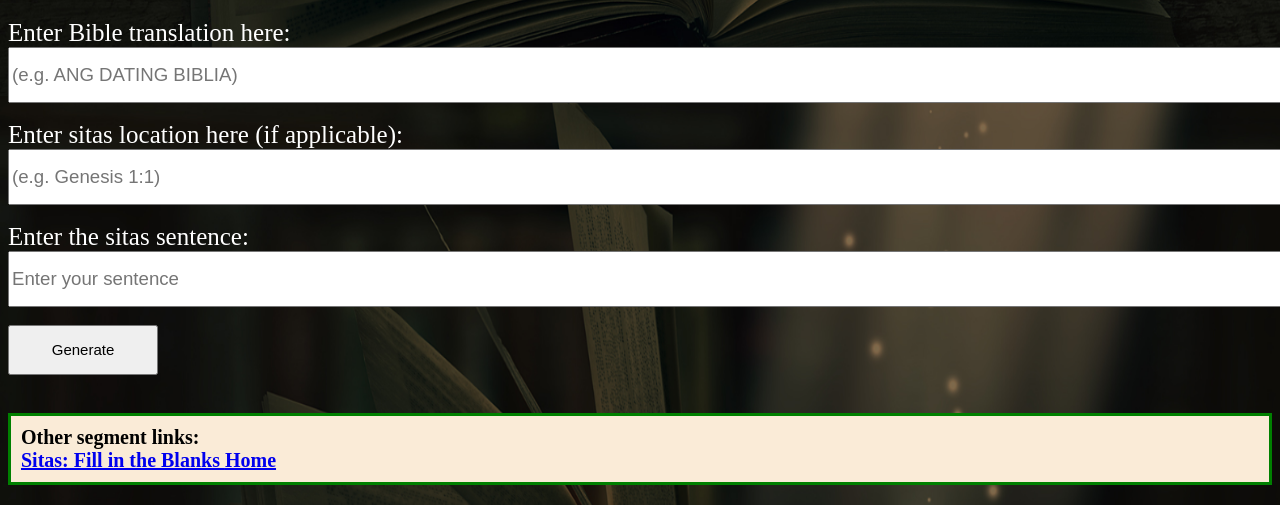
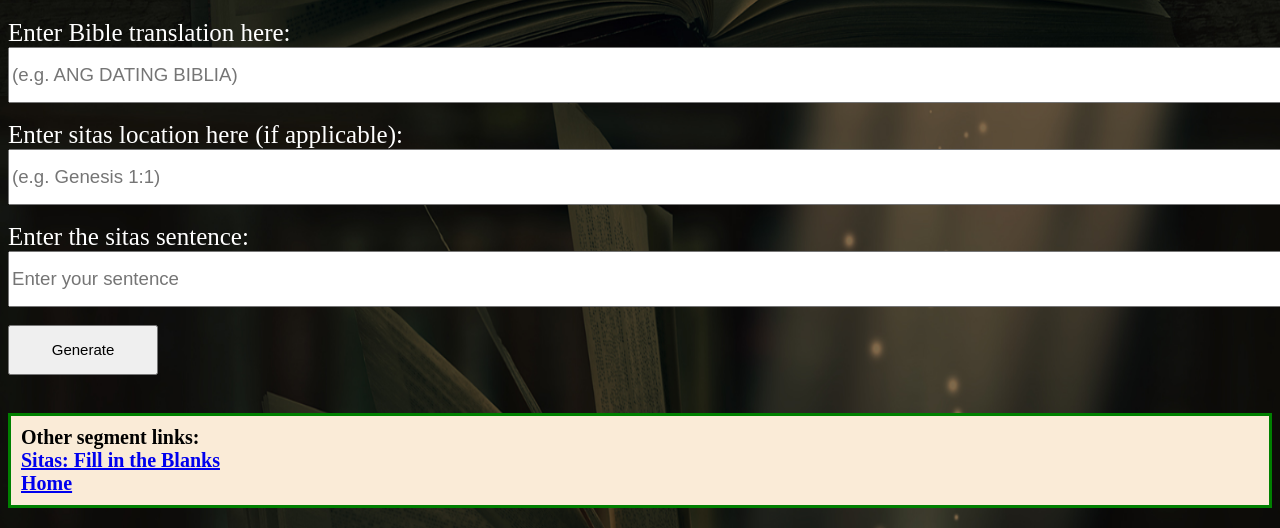
Before and after one commit to jpc0630/jpc0630.github.io, a plain HTML site: page oneSentence.html in a window 1280 px wide. Shown: the part 704-1232 px from the top of the page. Before the commit the page ends 1209 px from the top, so only its background shows below. Drawn offline with Linux system fonts and the light colour scheme.

Commit message:
Update oneSentence.html

```diff
--- a/oneSentence.html
+++ b/oneSentence.html
@@ -33,7 +33,7 @@
 
         <p id="others">
             Other segment links: <br>
-            <a href="fillSentence.html"> Sitas: Fill in the Blanks </a>
+            <a href="fillSentence.html"> Sitas: Fill in the Blanks </a><br>
             <a href="index.html"> Home </a>
         </p>
     </body>
```
